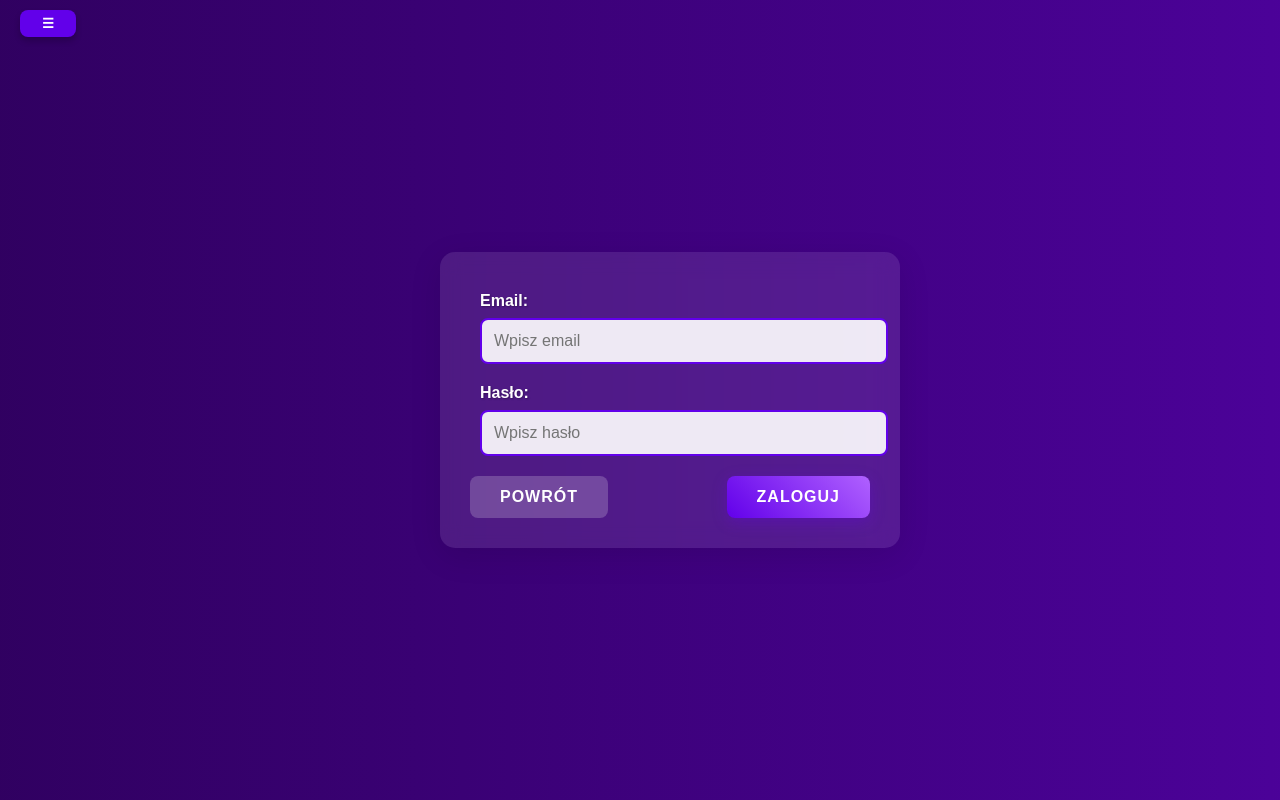
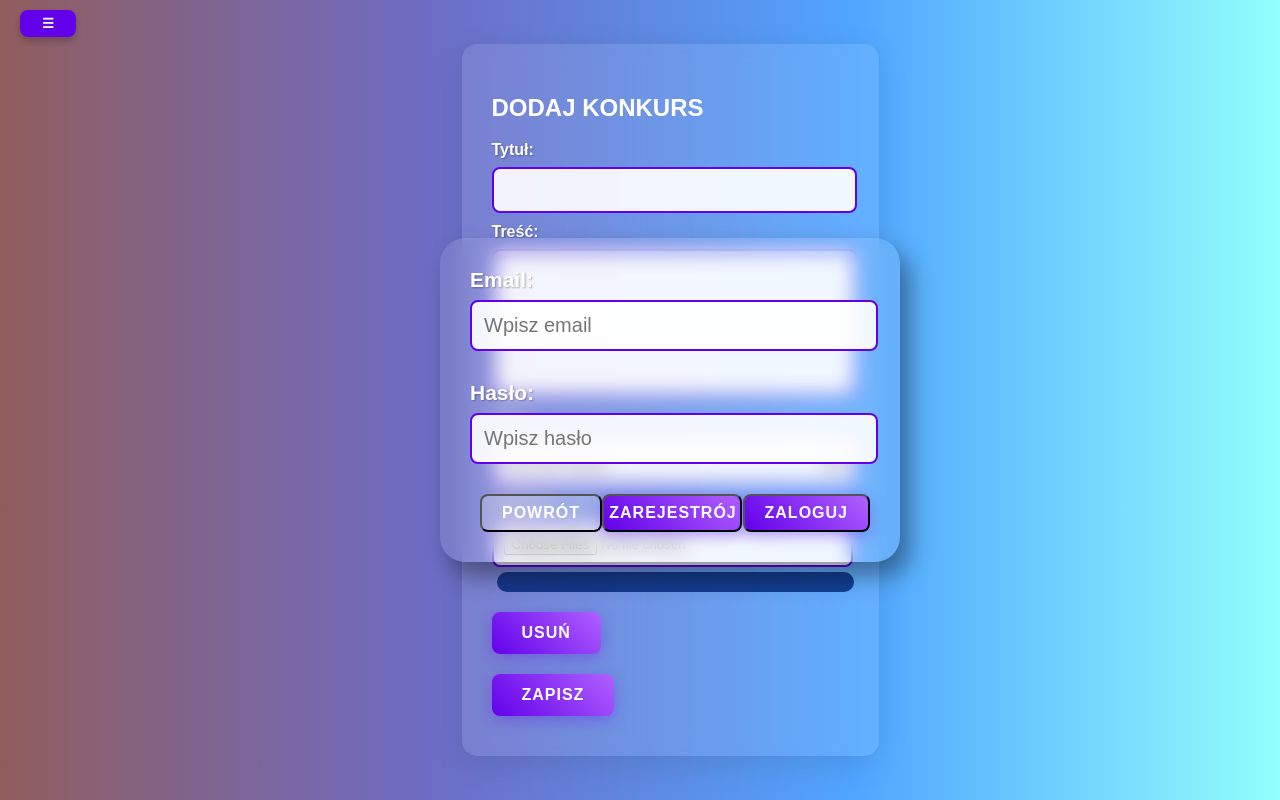
Before and after one commit to NiceTryJony/BIB_REAL_TEST, a PHP site: page /admin.php in a window 1280 px wide, after a click on "Konkursy". Run offline with PHP 8.4, Linux system fonts and the light colour scheme.

Commit message:
new logic in admin.php

```diff
--- a/admin.php
+++ b/admin.php
@@ -20,19 +20,47 @@ session_start();
     <!-- Боковая панель -->
     <section class="panel" id="sidePanel">
         <br><br>
-        <h2 id="pan_gl_nap">Panel Główny</h2>
+        <h2 id="pan_gl_nap">Panel Główny <b style="font-family:Verdana, Geneva, Tahoma, sans-serif;">Admin</b></h2><br>
         <ul>
-            <li><button class="el_panel_gl" onclick="switchPanel('main0')">Panel Główny</button></li>
-            <li><button class="el_panel_gl" onclick="switchPanel('main1')">Konkursy</button></li>
-            <li><button class="el_panel_gl" onclick="switchPanel('main2')">Wyjazdy</button></li>
-            <li><button class="el_panel_gl" onclick="switchPanel('main3')">Wycieczki</button></li>
+            <li><button class="el_panel_gl" onclick="switchPanel('main0')" id="panGL">Panel Główny</button></li>
+            <li><button class="el_panel_gl" onclick="switchPanel('main1')" id="konkursy">Konkursy</button></li>
+            <li><button class="el_panel_gl" onclick="switchPanel('main2')" id="wyjazdy">Wyjazdy</button></li>
+            <li><button class="el_panel_gl" onclick="switchPanel('main3')" id="wycieczki">Wycieczki</button></li>
         </ul>
     </section>
+    <script>
+        function prepareFilename() {
+            const titleField = document.getElementById("tytul");
+            const fileField = document.getElementById("zdjecia");
+            const form = document.getElementById("uploadForm");
 
+            // Генерация текущей даты
+            const now = new Date();
+            const day = String(now.getDate()).padStart(2, '0');
+            const month = String(now.getMonth() + 1).padStart(2, '0'); // Месяцы начинаются с 0
+            const year = now.getFullYear();
+
+            // Формирование имени файла
+            const title = titleField.value.trim().replace(/\s+/g, "_");
+            const newFilename = `${day}_${month}_${year}_${title}`;
+
+            // Создаем скрытое поле для передачи имени файла
+            const filenameField = document.createElement("input");
+            filenameField.type = "hidden";
+            filenameField.name = "filename";
+            filenameField.value = newFilename;
+
+            form.appendChild(filenameField);
+        }
+    </script>
     <main id='main0' class='main active' style='display:none;'>
-        <section id='pn_PRZYWITALNY'>
-            <form method='post' enctype='multipart/form-data'>
+        <h1>WITAM NA PANELU ADMINISTRATORA</h1>
+    </main>
+    <main id='main1' class='main active' style='display:none;'>
+        <section id='pn_KONKURS'>
+            <form method='post' enctype='multipart/form-data' id="uploadForm">
                 <div class='form-group'>
+                    <h1 id="pan_kon">DODAJ KONKURS</h1>
                     <label for='tytul'>Tytuł:</label>
                     <input type='text' id='tytul' name='tytul' required>
                 </div>
@@ -54,7 +82,69 @@ session_start();
                 </div>
 
                 <button type="submit" id="usun" name="">Usuń</button>
-                <button type='submit' class='el_panel_gl'>Zapisz</button>
+                <button type='submit' class='el_panel_gl' id="zap">Zapisz</button>
+            </form>
+        </section>
+    </main>
+
+    <main id='main2' class='main active' style='display:none;'>
+        <section id='pn_WYJAZDY'>
+            <form method='post' enctype='multipart/form-data' id="uploadForm">
+                <div class='form-group'>
+                    <h1 id="pan_wyj">DODAJ WYJŚCIE</h1>
+                    <label for='tytul'>Tytuł:</label>
+                    <input type='text' id='tytul' name='tytul' required>
+                </div>
+
+                <div class='form-group'>
+                    <label for='tresc'>Treść:</label>
+                    <textarea id='tresc' name='tresc' rows='4' required></textarea>
+                </div>
+
+                <div class='form-group'>
+                    <label for='data'>Data:</label>
+                    <input type='date' id='data' name='data' required>
+                </div>
+
+                <div class='form-group'>
+                    <label for='zdjecia'>Zdjęcia:</label>
+                    <input type='file' id='zdjecia' name='zdjecia[]' class='file-input' data-id='1' multiple accept='image/*'>
+                    <div id='preview_1' class='preview'></div>
+                </div>
+
+                <button type="reset" id="usun" name="">Usuń</button>
+                <button type='submit' class='el_panel_gl' id="zap">Zapisz</button>
+            </form>
+        </section>
+    </main>
+
+    <main id='main3' class='main active' style='display:none;'>
+        <section id='pn_WYCIECZKI'>
+            <form method='post' enctype='multipart/form-data' id="uploadForm">
+                <div class='form-group'>
+                    <h1 id="pan_wyc">DODAJ WYCIECZKĘ</h1>
+                    <label for='tytul'>Tytuł:</label>
+                    <input type='text' id='tytul' name='tytul' required>
+                </div>
+
+                <div class='form-group'>
+                    <label for='tresc'>Treść:</label>
+                    <textarea id='tresc' name='tresc' rows='4' required></textarea>
+                </div>
+
+                <div class='form-group'>
+                    <label for='data'>Data:</label>
+                    <input type='date' id='data' name='data' required>
+                </div>
+
+                <div class='form-group'>
+                    <label for='zdjecia'>Zdjęcia:</label>
+                    <input type='file' id='zdjecia' name='zdjecia[]' class='file-input' data-id='1' multiple accept='image/*'>
+                    <div id='preview_1' class='preview'></div>
+                </div>
+
+                <button type="submit" id="usun" name="">Usuń</button>
+                <button type='submit' class='el_panel_gl' id="zap">Zapisz</button>
             </form>
         </section>
     </main>
@@ -70,20 +160,29 @@ session_start();
                 <input type="password" id="haslo" placeholder="Wpisz hasło" name="haslo" required>
             </div>
             <div class="form-buttons">
-                <input type="reset" value="Powrót" onclick="window.location.href='../BIB_REAL_TEST/'" class="btn-back">
+                <input type="reset" value="Powrót" onKeyDown onclick="window.location.href='../BIB_REAL_TEST/'" class="btn-back" style="margin-left: 10px;">
+                <input type="submit" value="Zarejestrój" name="zarejestroj" class="btn-login" style="width: 140px; padding: 5px; ">
                 <input type="submit" value="Zaloguj" name="zaloguj" class="btn-login">
             </div>
         </form>
     </nav>
     <?php
-    if (isset($_POST['zarejstruj'])) {
+    if(isset($_POST['zarejestroj'])) {
         $email = $_POST['email'];
         $haslo = $_POST['haslo'];
-        $zahaszowane_haslo = password_hash($haslo, PASSWORD_DEFAULT);
-        mysqli_query($polaczenie, "INSERT INTO `konta` VALUES (NULL,'$email','$zahaszowane_haslo','admin');");
-        echo "<script>alert('$zahaszowane_haslo')</script>";
+        $hashed_password = password_hash($haslo, PASSWORD_DEFAULT);
+
+        $zapytanie = "INSERT INTO konta (id, nazwa_uzytkownika, haslo, uprawnienia) VALUES (NULL, '$email', '$hashed_password', 'admin')";
+        if(mysqli_query($polaczenie,$zapytanie)){
+            echo "<script>alert('Admin został dodany')</script>";
+        }else{
+            echo "<script>alert('Admin nie został dodany')</script>";
+        }
     }
-    if (isset($_POST['zaloguj'])) {
+
+    ?>
+    <?php
+    if(isset($_POST['zaloguj'])) {
         $email = $_POST['email'];
         $haslo = $_POST['haslo'];
         $sprHaslo = mysqli_query($polaczenie, "SELECT haslo FROM konta WHERE nazwa_uzytkownika='$email'");
@@ -97,8 +196,9 @@ session_start();
                 $_SESSION['zalogowano'] = $sesja[0];
                 echo "
                 <script>
-                    document.getElementById('main0').style.display='inline';
+                    document.getElementById('main3').style.display='inline';
                     document.getElementById('logowanie').style.display='none';
+
                 </script>";
             } else {
                 echo "<script>
--- a/script.js
+++ b/script.js
@@ -72,4 +72,5 @@ function switchPanel(panelId) {
          panel.classList.remove('active');
      });
      document.getElementById(panelId).classList.add('active');
+     document.getElementById(panelId).style.display='inline';
  }
--- a/style.css
+++ b/style.css
@@ -6,9 +6,7 @@ body {
     display: flex;
     justify-content: center;
     align-items: center;
-    background: linear-gradient(90deg, #280050, #4c029a, #007bff, #00fff7);
-    background-size: 400% 400%;
-    animation: gradient-animation 10s ease infinite;
+    background: linear-gradient(90deg, #500000a2, #05029a94, #007bffaf, #00fff76d);
     color: white;
 }
 
@@ -37,8 +35,8 @@ form {
 }
 
 .form-group {
-    margin-bottom: 20px;
-    margin: 10px;
+    margin-bottom: 10px;
+    margin-right: 20px;
 }
 
 .form-group label {
@@ -102,7 +100,6 @@ button[type="submit"] {
     letter-spacing: 1px;
     width: auto;
     display: block;
-    margin: 20px auto 0;
     box-shadow: 0 4px 15px rgba(98, 0, 234, 0.3);
 }
 
@@ -144,13 +141,13 @@ button[type="submit"]:active {
 /* Боковая панель */
 .panel {
     position: fixed;
-    top: -460px;
+    top: -550px;
     left: 0;
-    height: 50%;
+    max-height: 500px;
     width: 170px;
     background-color: #fff;
     box-shadow: 2px 0 5px rgba(0, 0, 0, 0.1);
-    overflow-y: auto;
+    overflow: none;
     padding: 20px;
     transition: top 0.7s ease;
     border-radius: 0 0 25px 0;
@@ -190,14 +187,12 @@ button[type="submit"]:active {
     width: 140px;
     background: linear-gradient(45deg, #00ffbf, #6200ea);
     color: #000000;
-    border: none;
     border-radius: 8px;
     cursor: pointer;
-    color: black;
     box-shadow: 3px 6px 8px rgba(0, 0, 0, 0.2);
-
     transition: transform 0.4s, box-shadow 0.2s, background-position 0.5s ease;
     border: 2px solid #00b868;
+    text-align:center;
 }
 
 .el_panel_gl:hover {
@@ -205,26 +200,13 @@ button[type="submit"]:active {
     transform: scale(1.06);
     box-shadow: 0 6px 10px rgba(0, 0, 0, 0.4);
     border: 3px solid #310085;
-    background-size: 200% 200%;
-
-    animation: gradient-shift 1500ms ease infinite;
 }
 
 .el_panel_gl:active {
     transform: scale(0.9);
 }
-/*
-@keyframes gradient-shift {
-    0% {
-        background-position: 0% 50%;
-    }
-    50% {
-        background-position: 100% 50%;
-    }
-    100% {
-        background-position: 0% 50%;
-    }
-}*/
+
+
 
 /* Скрытые секции */
 .main {
@@ -282,7 +264,7 @@ button[type="submit"]:active {
 }
 
 .preview img:hover {
-    transform: scale(1.2);;
+    transform: scale(1.2);
 }
 
 #preview_1{
@@ -309,12 +291,12 @@ button[type="submit"]:active {
     background: rgba(255, 255, 255, 0.1);
     backdrop-filter: blur(10px);
     padding: 30px;
-    border-radius: 15px;
-    box-shadow: 0 8px 32px rgba(0, 0, 0, 0.1);
+    border-radius: 25px;
+    box-shadow: 10px 14px 25px rgba(0, 0, 0, 0.4);
 }
 
 .login-form .form-group {
-    margin-bottom: 20px;
+    margin-bottom: 30px;
 }
 
 .login-form label {
@@ -322,7 +304,7 @@ button[type="submit"]:active {
     margin-bottom: 8px;
     color: #fff;
     font-weight: bold;
-    font-size: 16px;
+    font-size: 21px;
     text-shadow: 1px 1px 2px rgba(0, 0, 0, 0.3);
 }
 
@@ -334,7 +316,7 @@ button[type="submit"]:active {
     border-radius: 8px;
     background: rgba(255, 255, 255, 0.9);
     color: #333;
-    font-size: 16px;
+    font-size: 20px;
     transition: all 0.3s ease;
 }
 
@@ -354,8 +336,7 @@ button[type="submit"]:active {
 
 .btn-back,
 .btn-login {
-    padding: 12px 30px;
-    border: none;
+    padding: 8px 20px;
     border-radius: 8px;
     font-weight: bold;
     cursor: pointer;
@@ -365,9 +346,11 @@ button[type="submit"]:active {
     letter-spacing: 1px;
 }
 
+
 .btn-back {
     background: rgba(255, 255, 255, 0.2);
     color: white;
+
 }
 
 .btn-login {
```
Also changed, not shown: biblioteka_zss.sql (deleted, +0 -46 lines), index.php (+2 -6 lines). Lines whose indentation alone changed are shown as unchanged.
